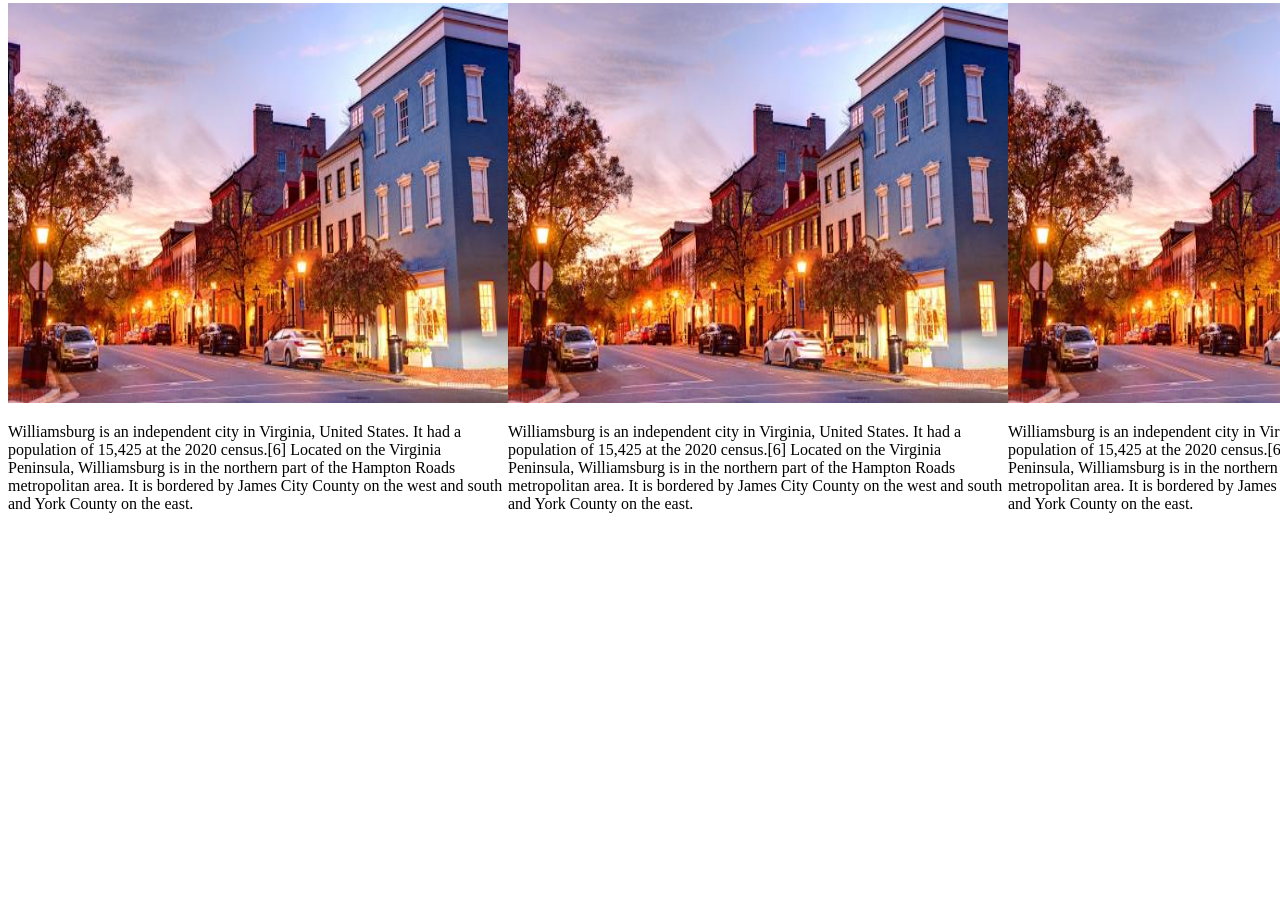
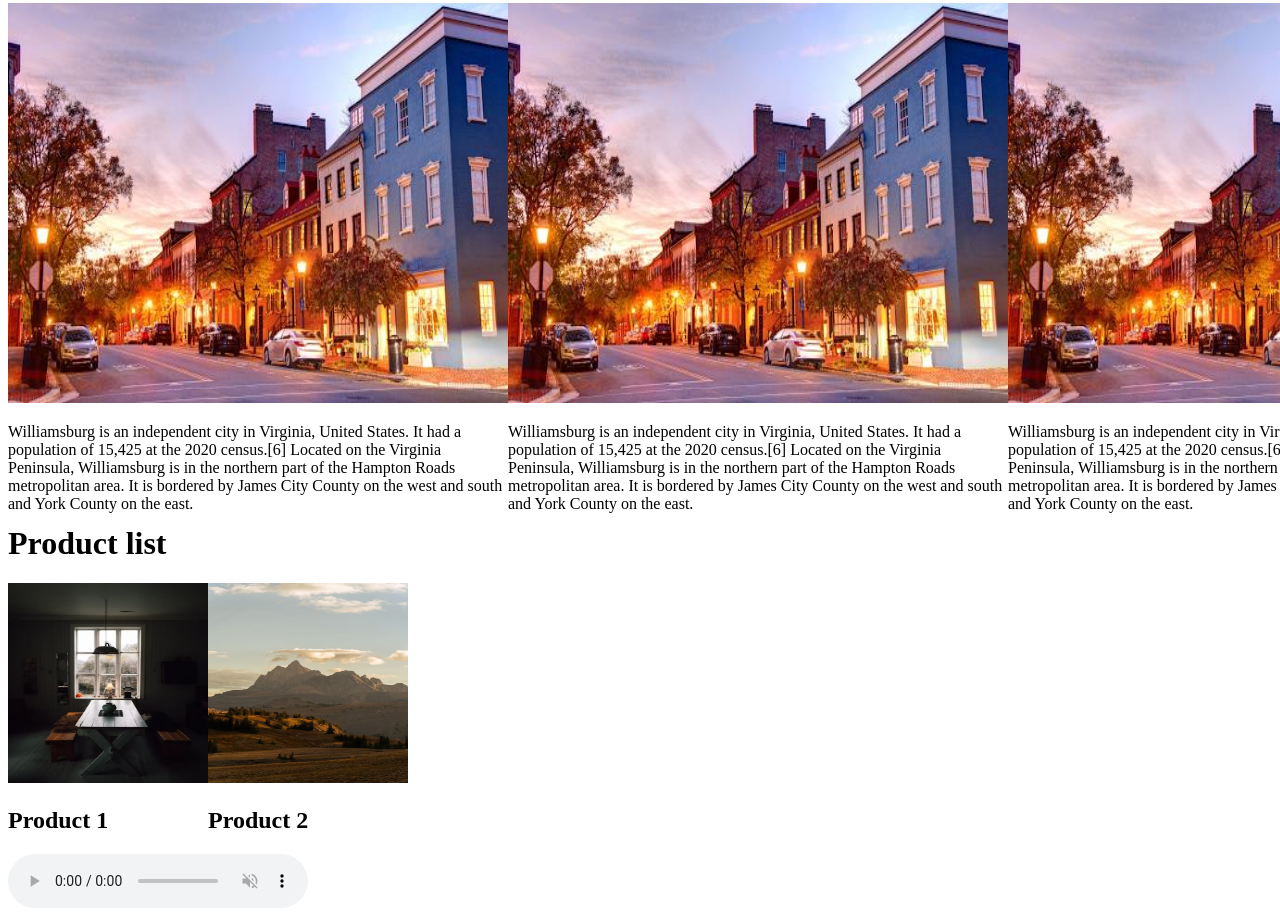
Before and after one commit to Harsha2282/Practical1, a plain HTML site: page index.html in a window 1280 px wide. Shown: the part 2123-3043 px from the top of the page. Before the commit the page ends 2636 px from the top, so only its background shows below. Drawn offline with Linux system fonts and the light colour scheme.

Commit message:
add audio

```diff
--- a/index.html
+++ b/index.html
@@ -59,19 +59,32 @@
     </div>
     <h2>Title heading</h2>
     <div style="display: flex;">
-        <div style="width: 500px; height: 400px;">
+        <div style="width: 500px; height: 500px;">
         <img src="./assests/Practical2.jpg" width="500" height="400"/>
         <p>Williamsburg is an independent city in Virginia, United States. It had a population of 15,425 at the 2020 census.[6] Located on the Virginia Peninsula, Williamsburg is in the northern part of the Hampton Roads metropolitan area. It is bordered by James City County on the west and south and York County on the east.</p>
     </div>
-     <div style="width: 500px; height: 400px;">
+     <div style="width: 500px; height: 500px;">
         <img src="./assests/Practical2.jpg" width="500" height="400"/>
         <p>Williamsburg is an independent city in Virginia, United States. It had a population of 15,425 at the 2020 census.[6] Located on the Virginia Peninsula, Williamsburg is in the northern part of the Hampton Roads metropolitan area. It is bordered by James City County on the west and south and York County on the east.</p>
     </div>
-     <div style="width: 500px; height: 400px;">
+     <div style="width: 500px; height: 500px;">
         <img src="./assests/Practical2.jpg" width="500" height="400"/>
         <p>Williamsburg is an independent city in Virginia, United States. It had a population of 15,425 at the 2020 census.[6] Located on the Virginia Peninsula, Williamsburg is in the northern part of the Hampton Roads metropolitan area. It is bordered by James City County on the west and south and York County on the east.</p>
     </div>
     </div>
-</body>
+
+    <h1>Product list</h1>
+    <div style="display: flex;">
+    <div style="width: 200px;">
+        <img src="./assests/product1.avif" width="200px" height="200px"/>
+        <h2>Product 1</h2>
+    </div>
+    <div style="width: 200px;">
+        <img src="./assests/product2.avif" width="200px" height="200px"/>
+        <h2>Product 2</h2>
+    </div>
+    </div>
+    <audio controls autoplay muted>
+        <source src="./assests/[iSongs.info] 02 - Meesaala Pilla.mp3" type="audio/mp3">
 </body>
 </html>
```
Also changed, not shown: assests/product1.avif (added), assests/product2.avif (added), assests/product3.avif (added), assests/product4.avif (added), 1 other file.
